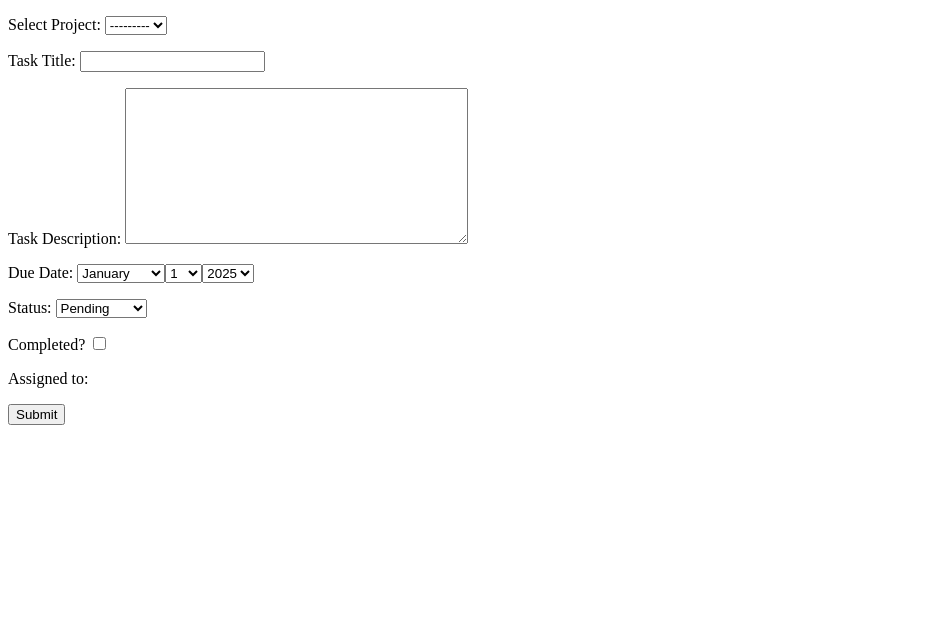
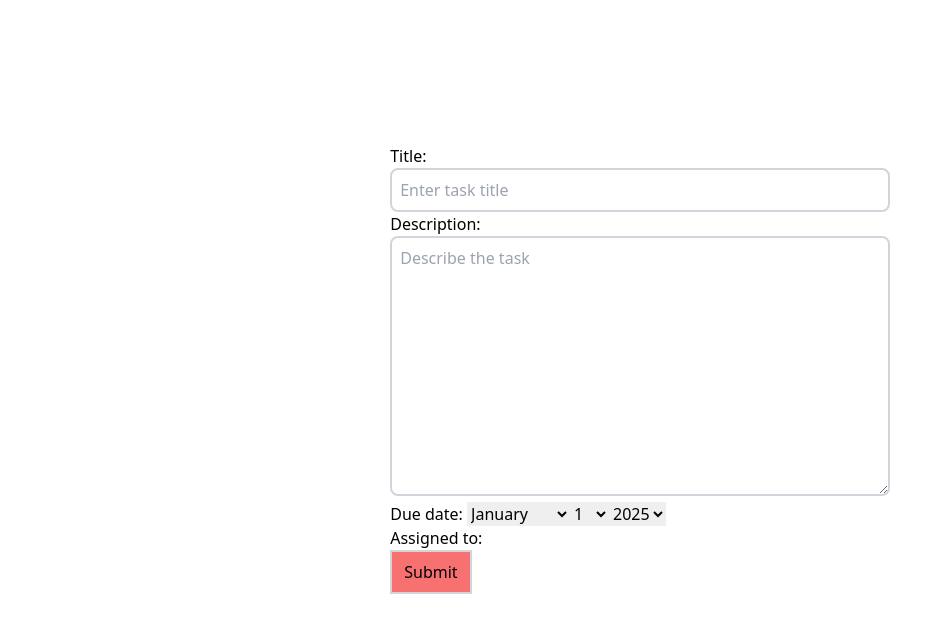
Before and after one commit to NuRifat/Django-task-management, a Django app: page /tasks/create-task/ in a window 1280 px wide. Shown: the top 633 px of the page, without its empty margins (0-945 px from the left). Run offline with Django 5.2, Linux system fonts and the light colour scheme; data that the repository does not hold is empty.

Commit message:
Django Model Form use

```diff
--- a/static/css/output.css
+++ b/static/css/output.css
@@ -107,7 +107,7 @@
 }
 
 /*
-! tailwindcss v3.4.17 | MIT License | https://tailwindcss.com
+! tailwindcss v3.4.18 | MIT License | https://tailwindcss.com
 */
 
 /*
@@ -649,6 +649,10 @@ video {
   margin-right: 0.5rem;
 }
 
+.mt-20 {
+  margin-top: 5rem;
+}
+
 .block {
   display: block;
 }
@@ -809,6 +813,11 @@ video {
   border-width: 2px;
 }
 
+.border-gray-300 {
+  --tw-border-opacity: 1;
+  border-color: rgb(209 213 219 / var(--tw-border-opacity, 1));
+}
+
 .border-white {
   --tw-border-opacity: 1;
   border-color: rgb(255 255 255 / var(--tw-border-opacity, 1));
@@ -867,6 +876,11 @@ video {
 .bg-red-100 {
   --tw-bg-opacity: 1;
   background-color: rgb(254 226 226 / var(--tw-bg-opacity, 1));
+}
+
+.bg-red-400 {
+  --tw-bg-opacity: 1;
+  background-color: rgb(248 113 113 / var(--tw-bg-opacity, 1));
 }
 
 .bg-red-50 {
@@ -1024,11 +1038,6 @@ video {
   color: rgb(255 255 255 / var(--tw-text-opacity, 1));
 }
 
-.text-yellow-500 {
-  --tw-text-opacity: 1;
-  color: rgb(234 179 8 / var(--tw-text-opacity, 1));
-}
-
 .text-yellow-600 {
   --tw-text-opacity: 1;
   color: rgb(202 138 4 / var(--tw-text-opacity, 1));
@@ -1059,6 +1068,16 @@ video {
   background-color: rgb(243 244 246 / var(--tw-bg-opacity, 1));
 }
 
+.focus\:border-rose-500:focus {
+  --tw-border-opacity: 1;
+  border-color: rgb(244 63 94 / var(--tw-border-opacity, 1));
+}
+
+.focus\:ring-rose-500:focus {
+  --tw-ring-opacity: 1;
+  --tw-ring-color: rgb(244 63 94 / var(--tw-ring-opacity, 1));
+}
+
 @media (min-width: 768px) {
   .md\:grid-cols-2 {
     grid-template-columns: repeat(2, minmax(0, 1fr));
--- a/tailwind.config.js
+++ b/tailwind.config.js
@@ -2,7 +2,8 @@
 module.exports = {
   content: [
     "./templates/**/*.html",
-    "./**/templates/**/*.html"
+    "./**/templates/**/*.html",
+    "./static/**/*.js",
   ],
   theme: {
     extend: {},
--- a/tasks/forms.py
+++ b/tasks/forms.py
@@ -1,6 +1,7 @@
 from django import forms
 from tasks.models import Project, Task
 
+# Django Form:
 class TaskForm(forms.Form):
     project = forms.ModelChoiceField(queryset=Project.objects.all(), label="Select Project")
     title = forms.CharField(max_length=250,label="Task Title")
@@ -14,3 +15,23 @@ class TaskForm(forms.Form):
         employees = kwargs.pop("employees",[])
         super().__init__(*args, **kwargs)
         self.fields['assigned_to'].choices = [(emp.id,emp.name) for emp in employees]
+
+# Django Model Form:
+class TaskModelForm(forms.ModelForm):
+    class Meta:
+        model = Task
+        #fields = '__all__' #to bring all the fields from Task
+        fields = ['title','description','due_date','assigned_to']
+        #exclude = [] --> will not show the fields which will included here
+        widgets = {
+            'title' : forms.TextInput(attrs={
+                'class': "border-2 border-gray-300 w-full p-2 rounded-lg focus:border-rose-500 focus:ring-rose-500",
+                'placeholder': "Enter task title"
+            }),
+            'description' : forms.Textarea(attrs={
+                'class': "border-2 border-gray-300 w-full p-2 rounded-lg focus:border-rose-500 focus:ring-rose-500",
+                'placeholder': "Describe the task"
+            }),
+            'due_date': forms.SelectDateWidget,
+            'assigned_to': forms.CheckboxSelectMultiple
+        }
--- a/tasks/templates/task_form.html
+++ b/tasks/templates/task_form.html
@@ -1,15 +1,24 @@
+{% load static %}
 <!DOCTYPE html>
 <html lang="en">
   <head>
-    <meta charset="UTF-8">
-    <meta name="viewport" content="width=device-width, initial-scale=1.0">
+    <meta charset="UTF-8" />
+    <meta name="viewport" content="width=device-width, initial-scale=1.0" />
     <title>Document</title>
+    <link rel="stylesheet" href="{% static 'css/output.css' %}">
   </head>
   <body>
+    <div class="flex items-center justify-center mx-auto mt-20 p-6">
+      <div>
+        {% if message %}
+        <p>{{message}}</p>
+        {% endif %}
+      </div>
       <form method="POST">
-        {% csrf_token %}
-        {{ form.as_p }}
-        <button type="submit">Submit</button>
+        <input type="text" class=" w-full p-2 rounded-lg focus:border-rose-500 focus:ring-rose-500">
+        {% csrf_token %} {{ form.as_p }}
+        <button type="submit" class="bg-red-400 border-2 border-gray-300 px-3 py-2">Submit</button>
       </form>
+    </div>
   </body>
 </html>
--- a/tasks/views.py
+++ b/tasks/views.py
@@ -1,6 +1,6 @@
 from django.shortcuts import render
 from django.http import HttpResponse
-from tasks.forms import TaskForm
+from tasks.forms import TaskForm, TaskModelForm
 from tasks.models import Employee, Task
 
 
@@ -26,31 +26,36 @@ def test(request):
 
 
 def create_task(request):
-    employees = Employee.objects.all()
-    form = TaskForm(employees=employees)
+    #employees = Employee.objects.all()
+    form = TaskModelForm()
 
     if request.method == "POST":
-        form = TaskForm(request.POST, employees=employees)
+        form = TaskModelForm(request.POST)
         if form.is_valid():
-            data = form.cleaned_data
-            project = data.get('project')
-            title = data.get('title')
-            description = data.get('description')
-            due_date = data.get('due_date')
-            status = data.get('status')
-            is_completed = data.get('is_completed')
-            assigned_to = data.get('assigned_to')
+            """ For Model Form Data """
+            form.save()
 
-            task = Task.objects.create(
-                project=project, title=title, description=description, due_date=due_date, status=status, is_completed=is_completed
-            )
+            return render(request, 'task_form.html',{"form":form, "message":"task added successfully"})
 
-            #Assign employee to tasks
-            for emp_id in assigned_to:
-                employee = Employee.objects.get(id=emp_id)
-                task.assigned_to.add(employee)
+            """ For Django Form Data """
+            # data = form.cleaned_data
+            # project = data.get('project')
+            # title = data.get('title')
+            # description = data.get('description')
+            # due_date = data.get('due_date')
+            # status = data.get('status')
+            # is_completed = data.get('is_completed')
+            # assigned_to = data.get('assigned_to')
 
-            return HttpResponse("Task added successfully")
+            # task = Task.objects.create(
+            #     project=project, title=title, description=description, due_date=due_date, status=status, is_completed=is_completed
+            # )
+
+            # #Assign employee to tasks
+            # for emp_id in assigned_to:
+            #     employee = Employee.objects.get(id=emp_id)
+            #     task.assigned_to.add(employee)
+            #return HttpResponse("Task added successfully")
 
     context = {"form":form}
     return render(request, "task_form.html", context)
```
Also changed, not shown: package.json (+108 -2 lines), package-lock.json. Lines whose indentation alone changed are shown as unchanged.
